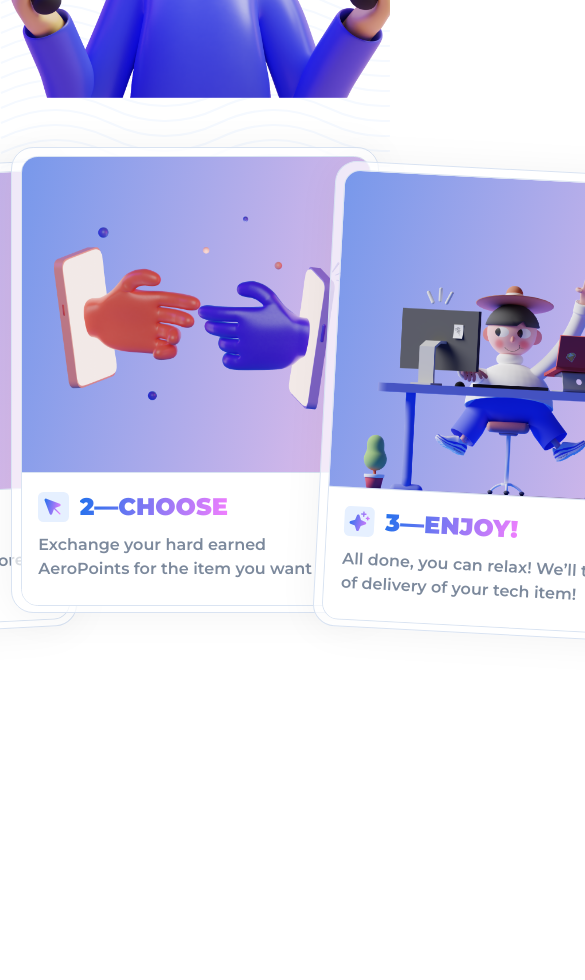
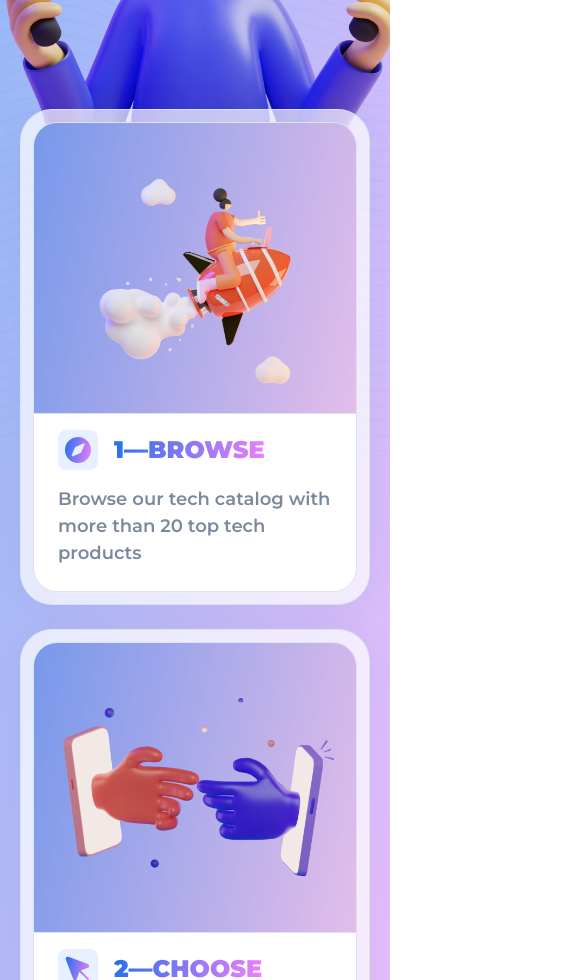
Before and after one commit to sebasusnik/aerolab-frontend-challenge, a Next.js app: page / in a window 390 px wide. Shown: the part 1020-2000 px from the top of the page, 585 px wide, since content can reach past the window. Built offline with nearby package versions, Linux system fonts and the light colour scheme.

Commit message:
walkthrough section mobile

```diff
--- a/src/pages/index.tsx
+++ b/src/pages/index.tsx
@@ -63,18 +63,20 @@ const Home: NextPage = () => {
         <div className="walkthrough-cards container flex">
           <article className="intro-card-wrapper">
             <div className="intro-card flex">
-              <div className="intro-card-bottom flex">
+              <div className="intro-card-content flex">
                 <div className="intro-card-head flex">
                   <div className="intro-card-icon-box flex">
                     <img className="icon-lg" src="icons/walkthrough-1.svg" alt="" />
                   </div>
                   <h3 className="title-sm allcaps brand">1—browse</h3>
                 </div>
+                <div className="intro-card-text">
                   <p className="text-lg secondary">
                     Browse our tech catalog with more than 20 top tech products
                   </p>
                 </div>
-              <div className="intro-card-top">
+              </div>
+              <div className="intro-card-image-holder">
                 <Image
                   src={browseImage}
                   layout="fill"
@@ -88,18 +90,20 @@ const Home: NextPage = () => {
           </article>
           <article className="intro-card-wrapper">
             <div className="intro-card flex">
-              <div className="intro-card-bottom flex">
+              <div className="intro-card-content flex">
                 <div className="intro-card-head flex">
                   <div className="intro-card-icon-box flex">
                     <img className="icon-lg" src="icons/walkthrough-2.svg" alt="" />
                   </div>
                   <h3 className="title-sm allcaps brand">2—choose</h3>
                 </div>
+                <div className="intro-card-text">
                   <p className="text-lg secondary">
                     Exchange your hard earned AeroPoints for the item you want
                   </p>
                 </div>
-              <div className="intro-card-top">
+              </div>
+              <div className="intro-card-image-holder">
                 <Image
                   src={chooseImage}
                   layout="fill"
@@ -113,19 +117,22 @@ const Home: NextPage = () => {
           </article>
           <article className="intro-card-wrapper">
             <div className="intro-card flex">
-              <div className="intro-card-bottom flex">
+              <div className="intro-card-content flex">
                 <div className="intro-card-head flex">
                   <div className="intro-card-icon-box flex">
                     <img className="icon-lg" src="icons/walkthrough-3.svg" alt="" />
                   </div>
                   <h3 className="title-sm allcaps brand">3—enjoy!</h3>
                 </div>
+                <div className="intro-card-text">
                   <p className="text-lg secondary">
                     All done, you can relax! We’ll take care of delivery of your tech item!
                   </p>
                 </div>
-              <div className="intro-card-top">
+              </div>
+              <div className="intro-card-image-holder">
                 <Image
+                  className="table"
                   src={enjoyImage}
                   layout="fill"
                   objectFit="contain"
--- a/styles/components/page/landing.css
+++ b/styles/components/page/landing.css
@@ -4,6 +4,7 @@
   margin-bottom: 5rem;
   flex-direction: column;
   align-items: center;
+  gap: 2em;
   @media (min-width: 67.5rem){
     font-size: clamp(0.69em, 0.8vw + 0.05em, 1em);
     flex-direction: row;
--- a/styles/components/page/walkthrough.css
+++ b/styles/components/page/walkthrough.css
@@ -1,18 +1,27 @@
 .walkthrough {
-  height: 45.0625em;
   position: relative;
+  margin-top: -4.5em;
+  @media (min-width: 67.5rem) {
     font-size: clamp(0.69em, 0.8vw + 0.08em,1em);
+  }
   & .container {
     justify-content: center;
   }
   & .walkthrough-bg {
     background: var(--clr-section-bg);
     position: absolute;
-    height: 33em;
+    z-index: -1;
     left: 0;
     right: 0;
+    top: -26.5em;
+    bottom: -2em;
+    @media (min-width: 54.375em) {
+      top: -11.5em;
+    }
+    @media (min-width: 67.5rem) {
+      height: 33em;
       top: calc(50% - 33em/2 + 1.34375em);
-    z-index: -1;
+    }
   }
   & .walkthrough-mask {
     position: absolute;
@@ -24,54 +33,82 @@
     z-index: -2;
   }
   & .walkthrough-cards {
-    height: 45.0625em;
+    gap: 1.5rem;
+    max-width: 36rem;
     padding-top: 0.5em;
+    flex-direction: column;
     overflow: inherit;
+    @media (min-width: 54.375em) {
+      gap: 0.5rem;
+      flex-direction: row;
+      max-width: 100%;
+    }
+    @media (min-width: 67.5rem) {
+
+    }
   }
 }
 
 .intro-card-wrapper {
+  height: calc(30em + 4vw);
   padding: 0.75em;
-  z-index: 20;
   position: relative;
 
-  width: 33.25em;
-  height: 42.25em;
 
   background: rgba(255, 255, 255, 0.7);
   border: 1px solid var(--clr-neutrals-300);
 
   box-shadow: 0px 2px 40px rgba(0, 0, 0, 0.05);
-  border-radius: 2em;
+  border-radius: 2rem;
+
+  @media (min-width: 54.375em) {
+    height: 29.8125em;
+  }
+
+  @media (min-width: 67.5rem) {
+    z-index: 20;
+    width: 33.25em;
+    height: 42.25em;
 
     &:first-child {
-    transform: translate(5em, 2em) rotate(-3deg);
+      transform: translate(calc(5em + 0.5rem), 2em) rotate(-3deg);
       z-index: 10;
     }
     &:last-child {
-    transform: translate(-5em, 2em) rotate(3deg);
+      transform: translate(calc(-5em - 0.5rem), 2em) rotate(3deg);
+    }
   }
   & .intro-card {
-    flex-direction: column-reverse;
+    flex-direction: column-reverse; /* this way manage better content size and image overflow */
     overflow: hidden;
     border: 1px solid #DAE4F2;
-    border-radius: 1.5em;
+    border-radius: 1.5rem;
+    height: 100% ;
+    @media (min-width: 67.5rem) {
       width: 31.75em;
-    height: 40.75em;
-
-    & .intro-card-top {
+    }
+    & .intro-card-image-holder {
       position: relative;
       background: linear-gradient(102.47deg, #7296EB -5.34%, #EAC0E9 106.58%, #EAC0E9 106.58%);
-      height: 31.125em;
-      width: 100%;
-      bottom: 0;
+      height: 100%;
       overflow: hidden;
       & span {
-        position: absolute;
-        bottom: 0;
+        bottom: -2px !important;
+        & img {
+          &.table {
+            inset: auto !important;
+            height: 15em !important;
+            min-height: unset !important;
+            max-height: unset !important;
+            bottom: 0px !important;
+            @media (min-width: 67.5rem) {
+              height: 30em !important;
             }
           }
-    & .intro-card-bottom {
+        }
+      }
+    }
+    & .intro-card-content {
       position: relative;
       bottom: 0;
       flex-direction: column;
@@ -79,9 +116,6 @@
       align-items: flex-start;
       padding: 1em 1.5em 1.5em;
       gap: 1em;
-
-      height: max(8.875rem, 9.625em);
-      width: 31.75em;
 
       background: var(--clr-neutrals-0);
       /* Neutrals/300 */
@@ -92,18 +126,38 @@
         gap: 1em;
         align-items: center;
         & h3 {
+          white-space: nowrap;
+        }
+        & .intro-card-icon-box {
+          background: var(--clr-brand-light);
+          border-radius: 0.5rem;
+          padding: 0.25rem;
+          width: 2.5rem;
+        }
+        @media (min-width: 67.5rem) {
+          & h3 {
+            white-space: normal;
             font-size: max(1.5rem, 2em);
           }
           & .intro-card-icon-box {
-          background: var(--clr-brand-light);
-          border-radius: 0.5em;
             padding: max(0.25rem, 0.375em);
+            height: max(2.5rem, 3em);
+            width: max(2.5rem, 3em);
+            text-align: center;
+            align-items: center;
+            & .icon-lg {
+              height: 2.5rem;
+              width: 2.5rem;
+            }
+          }
         }
       }
 
+      & .intro-card-text {
+        max-width: 24.5em;
         & p {
-        max-width: 21em;
           font-size: max(1rem, 1.125em);
+        }
       }
     }
   }
--- a/styles/config/utility-classes.css
+++ b/styles/config/utility-classes.css
@@ -220,7 +220,7 @@ z-index: 100;
 .icon-lg {
   height: 2em;
   width: 2em;
-  @media (min-width: 67.5em) {
+  @media (min-width: 67.5rem) {
     height: 2.5em;
     width: 2.5em;
   }
```
Lines whose indentation alone changed are shown as unchanged.
